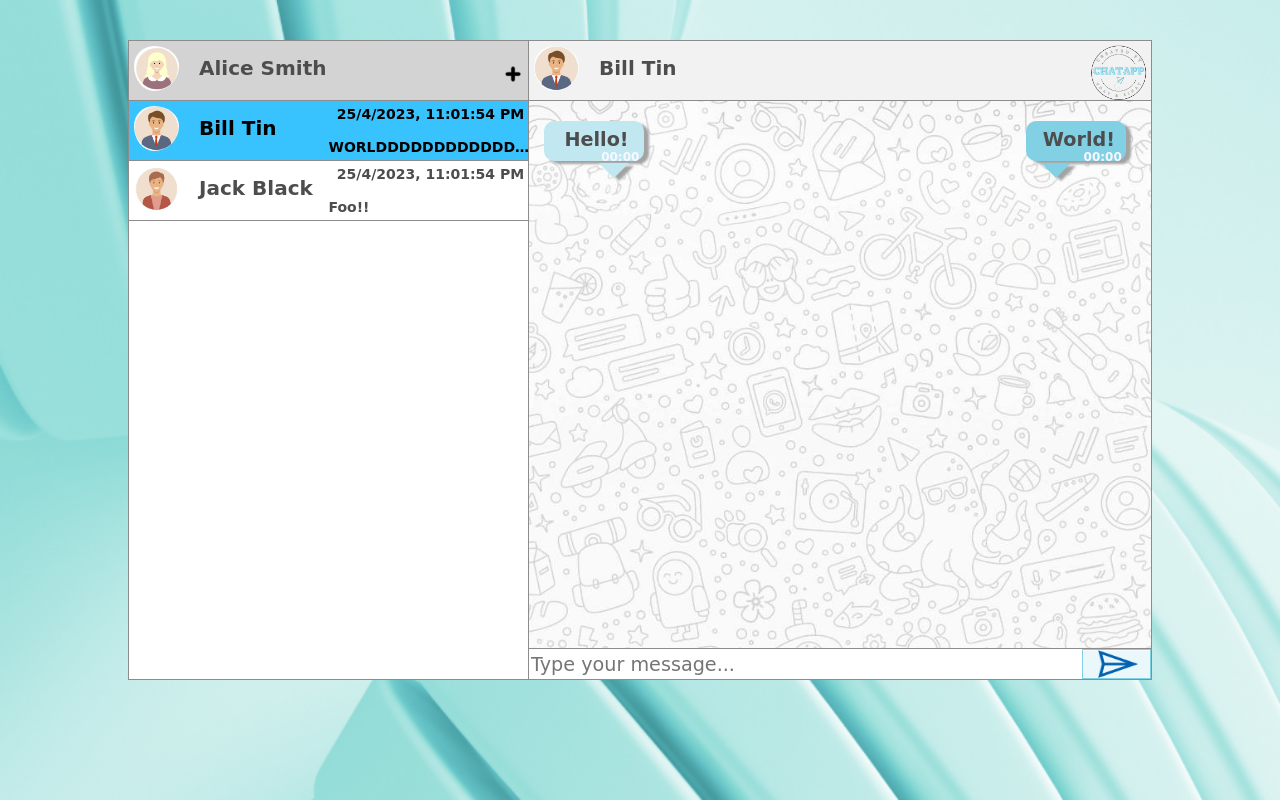
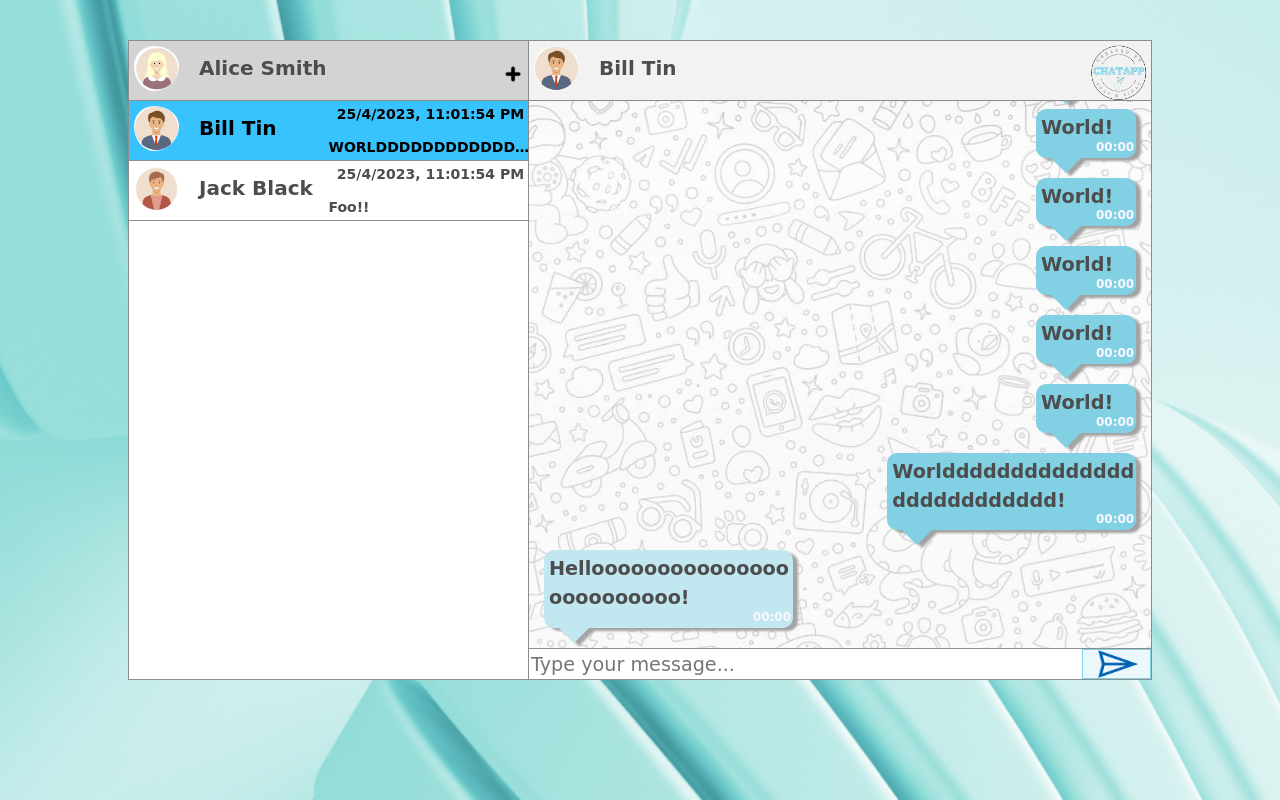
Before and after one commit to doximanman/Chatapp-Functionality-1B, a React (Create React App) app: page /Chat in a window 1280 px wide. Built offline with nearby package versions, Linux system fonts and the light colour scheme.

Commit message:
Word wrap bubbles

```diff
--- a/src/Chat/Chat.css
+++ b/src/Chat/Chat.css
@@ -145,14 +145,22 @@ body {
 #chat-body {
     width:calc(var(--chatWidth));
     height: calc(100% - var(--listHeight) - 30px);
+    position:absolute;
+    top:calc(0 - var(--listHeight));
+    left:0;
     border-bottom: 1px solid #8c8c8c;
     background-image: url("../Pictures/chat-background.jpg");
     background-size: cover;
     background-repeat: no-repeat;
+    display:flex;
+    flex-direction: column-reverse;
+    overflow-y:scroll;
 }
 
 #chat-footer {
     height: 30px;
+    position:relative;
+    top:calc(100% - var(--listHeight) - 30px);
 }
 
 #message-input {
@@ -174,21 +182,23 @@ body {
     align-items: center;*/
 }
 .message {
-    margin-right:-20px;
-    width:100px;
+    margin-bottom:20px;
+    width:max-content;
+    /*height:max-content;*/
+    max-width:40%;
+    min-width:100px;
+    /*min-height: 40px;*/
+    word-break:break-word;
     padding-left: 5px;
     padding-top: 5px;
     border-radius: 10px;
-    height: 40px;
-    top: calc(100% - 100px);
-
-    text-align: center;
+    text-align: left;
     filter: drop-shadow(5px 3px 1px #A3A3A3);
 }
 
 .message-received {
-    float:left;
     margin-left:15px;
+    margin-right:auto;
     top:calc(var(--mainHeight) - 200px);
     background-color: #c1e7f1;
 }
@@ -201,13 +211,14 @@ body {
     border-color: #c1e7f1 transparent;
     display: block;
     width: 0;
-    bottom: 10px;
-    left: 50px;
+    bottom: -15px;
+    left: 10px;
 }
 
 .message-sent {
-    float:right;
-    margin-right:-40px;
+    margin-left:auto;
+    margin-right:15px;
+    /*margin-right:15px;*/
     background-color: #82d0e3;
 }
 
@@ -219,7 +230,7 @@ body {
     border-color: #82d0e3 transparent;
     display: block;
     width: 0;
-    bottom: 10px;
+    bottom: -15px;
     left: 10px;
 
 }
@@ -227,9 +238,9 @@ body {
 .message-time {
     color: ghostwhite;
     font-size: 12px;
-    position: relative;
-    top: -20%;
-    padding-left: 50%;
+    position:absolute;
+    top: calc(100% - 20px);
+    left:calc(100% - 40px);
 }
 
 .preview-date {
@@ -262,9 +273,10 @@ body {
 #send-btn {
     width: 68.67px;
     height: 30px;
+    position:absolute;
+    left:calc(100% - 69px);
     text-align: center;
-    float: right;
-    border-radius: 0%;
+    border-radius: 0;
 }
 
 .button-8 {
--- a/src/Chat/Chat.js
+++ b/src/Chat/Chat.js
@@ -9,7 +9,6 @@ import ChatPreview from "./ChatPreview";
 import ChatTitle from "./ChatTitle";
 
 function Chat() {
-
 
     // Chat data
     const chats = [{
@@ -30,9 +29,49 @@ function Chat() {
         name: "Alice Smith"
     }
     const messages = [{
-        message: "Hello!",
+        message: "Hellooooooooooooooooooooooooo!",
         time: "00:00",
         type: "received"
+    }, {
+        message: "Worldddddddddddddddddddddddddd!",
+        time: "00:00",
+        type: "sent"
+    }, {
+        message: "World!",
+        time: "00:00",
+        type: "sent"
+    }, {
+        message: "World!",
+        time: "00:00",
+        type: "sent"
+    }, {
+        message: "World!",
+        time: "00:00",
+        type: "sent"
+    }, {
+        message: "World!",
+        time: "00:00",
+        type: "sent"
+    }, {
+        message: "World!",
+        time: "00:00",
+        type: "sent"
+    }, {
+        message: "World!",
+        time: "00:00",
+        type: "sent"
+    }, {
+        message: "World!",
+        time: "00:00",
+        type: "sent"
+    }, {
+        message: "World!",
+        time: "00:00",
+        type: "sent"
+    }, {
+        message: "World!",
+        time: "00:00",
+        type: "sent"
     }, {
         message: "World!",
         time: "00:00",
--- a/src/Chat/ChatMessage.js
+++ b/src/Chat/ChatMessage.js
@@ -1,7 +1,6 @@
-
 function ChatMessage({message,time,type}){
 
-    const classes="message message-"+type+" bubble";
+    const classes="message message-"+type+" bubble item";
 
     return(
         <div className={classes}>
```
